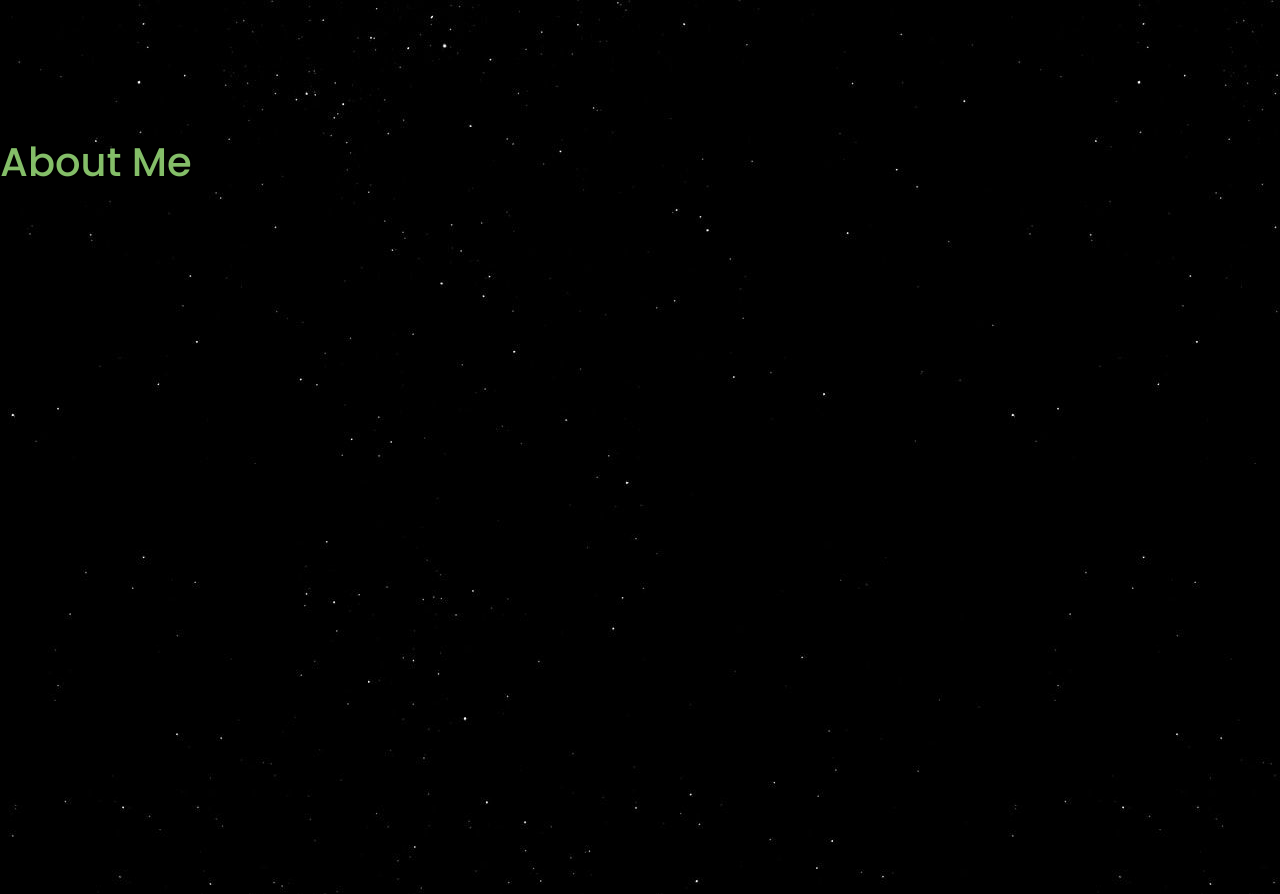
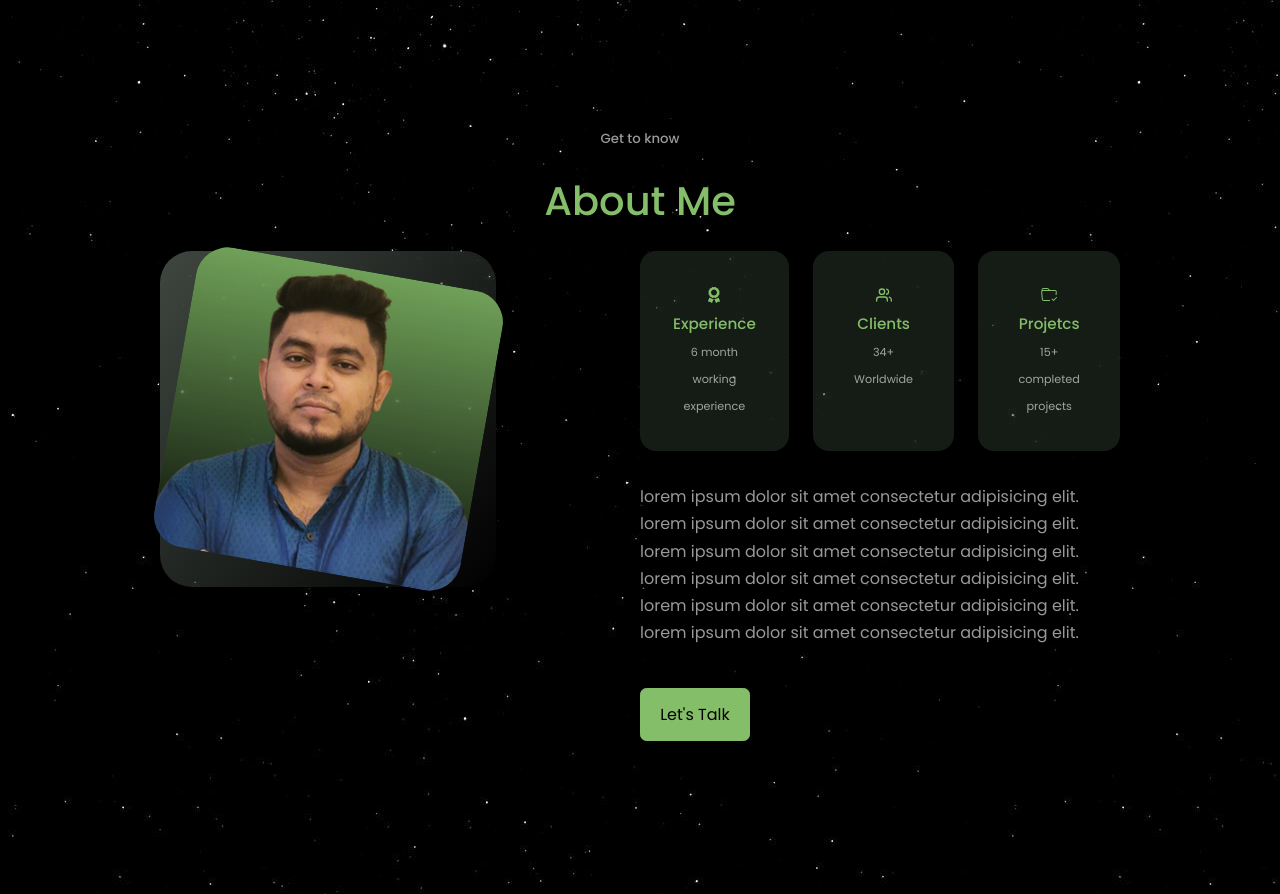
Before and after one commit to safin777/safinportfolio, a React (Create React App) app: page / in a window 1280 px wide. Shown: the part 800-1694 px from the top of the page. Built offline with nearby package versions, Linux system fonts and the light colour scheme; a web font is replaced by a local one.

Commit message:
about section completed 80%

```diff
--- a/src/components/about/About.jsx
+++ b/src/components/about/About.jsx
@@ -1,12 +1,56 @@
-import React from 'react'
-import './about.css'
+import React from "react";
+import "./about.css";
+import ME from "../../assets/img/me2.png";
+import { FaAward } from "react-icons/fa";
+import { FiUsers } from "react-icons/fi";
+import { BsFolderCheck } from "react-icons/bs";
 
 const About = () => {
-  return (
-    <section id='about'>
-      <h1>About Me</h1>
-    </section>
-  )
-}
+    return (
+        <section id="about">
+            <h5>Get to know</h5>
+            <h1 className="about__title">About Me</h1>
 
-export default About
+            <div className="container about__container">
+                <div className="about__me">
+                    <div className="about__me-image">
+                        <img src={ME} alt="" />
+                    </div>
+                </div>
+                <div className="about__content">
+                    <div className="about__cards">
+                        <article className="about__card">
+                            <FaAward className="about__icon" />
+                            <h5>Experience</h5>
+                            <small>6 month working experience</small>
+                        </article>
+
+                        <article className="about__card">
+                            <FiUsers className="about__icon" />
+                            <h5>Clients</h5>
+                            <small>34+ Worldwide</small>
+                        </article>
+
+                        <article className="about__card">
+                            <BsFolderCheck className="about__icon" />
+                            <h5>Projetcs</h5>
+                            <small>15+ completed projects</small>
+                        </article>
+                    </div>
+                    <p>
+                        lorem ipsum dolor sit amet consectetur adipisicing elit.
+                        lorem ipsum dolor sit amet consectetur adipisicing elit.
+                        lorem ipsum dolor sit amet consectetur adipisicing elit.
+                        lorem ipsum dolor sit amet consectetur adipisicing elit.
+                        lorem ipsum dolor sit amet consectetur adipisicing elit.
+                        lorem ipsum dolor sit amet consectetur adipisicing elit.
+                    </p>
+
+                    <a href="#contact" className="btn btn-primary">Let's Talk</a>
+                </div>
+            </div>
+        </section>
+    );
+};
+
+export default About;
--- a/src/components/about/about.css
+++ b/src/components/about/about.css
@@ -0,0 +1,72 @@
+.about__container{
+  display: grid;
+  grid-template-columns: 35% 50%;
+  gap: 15%;
+
+}
+
+.about__title{
+  text-align: center;
+  padding: 1rem;
+}
+.about__me{
+  width: 100%;
+  aspect-ratio:1/1;
+  border-radius: 2rem;
+  background: linear-gradient(310deg, transparent, #3f4740);
+  display: grid;
+  place-items: center;
+
+}
+
+.about__me-image{
+  border-radius: 2rem;
+  overflow: hidden;
+  transform: rotate(10deg);
+  transition: var(--transition);
+}
+
+.about__me-image:hover{
+  transform: rotate(0deg);
+
+}
+
+.about__cards{
+  display: grid;
+  grid-template-columns: repeat(3, 1fr);
+  gap: 1.5rem;
+
+
+}
+
+.about__card{
+  background:#2b392d7e;
+  border:1px solid transparent;
+  border-radius: 1rem;
+  padding: 2rem;
+  text-align: center;
+
+}
+
+.about__card:hover{
+  border:1px solid #60ed0f;
+  box-shadow: 0 0.5rem 1rem rgba(0,0,0,0.3);
+  background: transparent;
+  transition: var(--transition);
+  cursor: default;
+}
+
+.about__card h5 {
+  font-size: .95rem;
+
+}
+
+.about__card small{
+  font-size: .7rem;
+  color: var(--color-light);
+}
+
+.about__content p {
+   margin: 2rem 0 2.6rem;
+   color: var(--color-light);
+}
```
Also changed, not shown: src/assets/img/me1.png (added), src/assets/img/me2.png (added).
